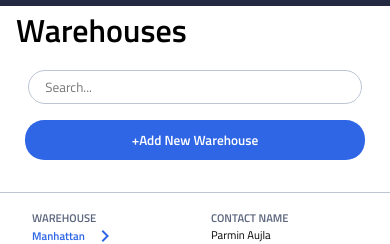
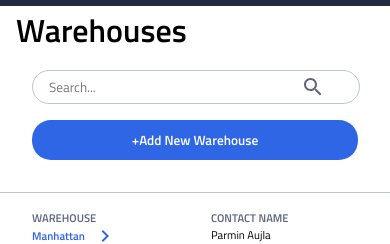
Before and after one commit to ShirinSadeghii/instock-frontend, a React (Create React App) app: page / in a window 390 px wide. Shown: the part 194-438 px from the top of the page. Built offline with nearby package versions, Linux system fonts and the light colour scheme.

Commit message:
finish mobile styling for warehouses page

```diff
--- a/src/components/WarehouseList/WarehouseList.jsx
+++ b/src/components/WarehouseList/WarehouseList.jsx
@@ -3,6 +3,7 @@ import arrowRight from "../../assets/Icons/chevron_right-24px.svg";
 import trashBin from "../../assets/Icons/delete_outline-24px.svg";
 import pen from "../../assets/Icons/edit-24px.svg";
 import dataJson from "../../data/data.json";
+import lookingGlass from "../../assets/Icons/search-24px.svg";
 function WareHouseListDetail({ info }) {
   return (
     <li>
@@ -17,13 +18,23 @@ function WarehouseList() {
       <div className="warehouseListContainer">
         <div className="warehouseListContainer__titleBox">
           <h1 className="warehouseListContainer__title">Warehouses</h1>
+          <div className="warehouseListContainer__searchBarBox">
             <input
               className="warehouseListContainer__searchBar"
               placeholder="Search..."
             ></input>
+            <img
+              className="warehouseListContainer__lookingGlass"
+              src={lookingGlass}
+              alt="a looking glass icon"
+            />
             <button className="warehouseListContainer__searchButton">
               +Add New Warehouse
             </button>
+          </div>
+          {/* <button className="warehouseListContainer__searchButton">
+            +Add New Warehouse
+          </button> */}
         </div>
         <ul className="warehouseListContainer__detailsBox">
           {dataJson.map((info, index) => {
--- a/src/components/WarehouseList/warehouseList.scss
+++ b/src/components/WarehouseList/warehouseList.scss
@@ -14,19 +14,39 @@
   &__titleBox {
     display: flex;
     flex-direction: column;
+    // margin: auto 1rem;
     @include tablet {
+      flex-direction: row;
+      justify-content: space-around;
+      align-items: baseline;
+      flex-direction: row;
     }
   }
+  &__searchBarBox {
+    position: relative;
+    margin: auto 2rem;
+  }
   &__searchBar {
-    width: 85%;
-    margin: 0 auto;
+    width: 100%;
+    // margin: auto 1rem;
+
     height: 2rem;
     border-radius: 1.2rem;
     // border-color: $Light-Grey;
     border: 0.25px solid $Cloud;
+
+    @include tablet {
+      width: 30%;
+    }
+  }
+  &__lookingGlass {
+    height: 1.5rem;
+    position: absolute;
+    top: 4%;
+    right: 10%;
   }
   &__searchButton {
-    width: 87%;
+    width: 100%;
     margin: 0 auto;
     height: 2.5rem;
     border-radius: 1.2rem;
@@ -36,6 +56,9 @@
     margin-bottom: 2rem;
     border: none;
     font-weight: 600;
+    @include tablet {
+      width: 30%;
+    }
   }
   &__detailsBox {
     display: flex;
```
Lines whose indentation alone changed are shown as unchanged.
